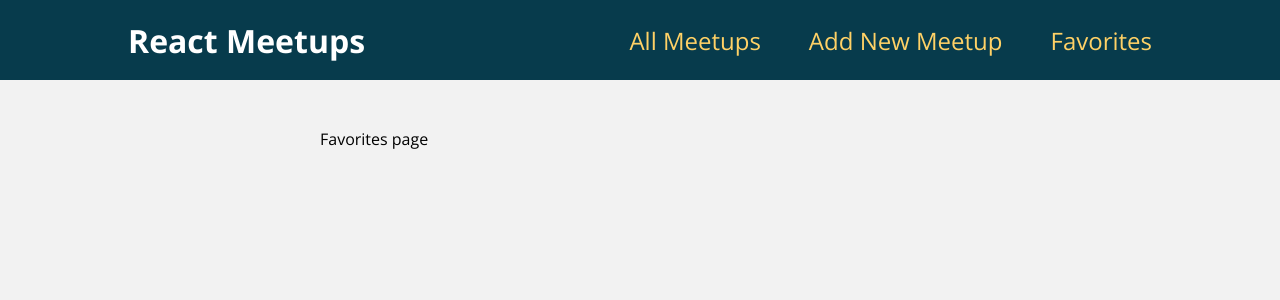
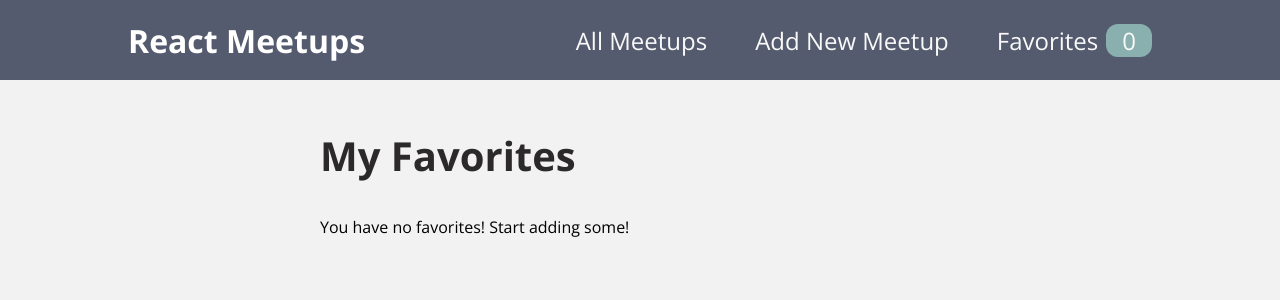
Before and after one commit to tiffanynk/meetup-demo, a React (Create React App) app: page /favorites in a window 1280 px wide. Shown: the top 300 px of the page. Built offline with nearby package versions, Linux system fonts and the light colour scheme.

Commit message:
adds Favorite badge and changes color palatte

```diff
--- a/src/components/layout/MainNavigation.js
+++ b/src/components/layout/MainNavigation.js
@@ -1,24 +1,30 @@
-import React from 'react';
-import { Link } from 'react-router-dom';
-import classes from './MainNavigation.module.css';
+import { useContext } from "react";
+import { Link } from "react-router-dom";
+import classes from "./MainNavigation.module.css";
+import FavoritesContext from "../../store/favorites-context";
 
 export default function MainNavigation() {
+  const favorites = useContext(FavoritesContext);
+
   return (
     <header className={classes.header}>
       <div className={classes.logo}>React Meetups</div>
       <nav>
         <ul>
           <li>
-                        <Link to='/'>All Meetups</Link>
+            <Link to="/">All Meetups</Link>
           </li>
           <li>
-                        <Link to='/new-meetup'>Add New Meetup</Link>
+            <Link to="/new-meetup">Add New Meetup</Link>
           </li>
           <li>
-                        <Link to='/favorites'>Favorites</Link>
+            <Link to="/favorites">
+              Favorites
+              <span className={classes.badge}>{favorites.totalFavorites}</span>
+            </Link>
           </li>
         </ul>
       </nav>
     </header>
-    )
+  );
 }
--- a/src/components/layout/MainNavigation.module.css
+++ b/src/components/layout/MainNavigation.module.css
@@ -4,7 +4,7 @@
   display: flex;
   align-items: center;
   justify-content: space-between;
-  background-color: #073b4c;
+  background-color: #555b6e;
   padding: 0 10%;
 }
 
@@ -29,18 +29,18 @@
 .header a {
   text-decoration: none;
   font-size: 1.5rem;
-  color: #ffd166;
+  color: #faf9f9;
 }
 
 .header a:hover,
 .header a:active,
 .header a.active {
-  color: white;
+  color: #bee3db;
 }
 
 .badge {
-  background-color: #073b4c;
-  color: white;
+  background-color: #89b0ae;
+  color: #faf9f9;
   border-radius: 12px;
   padding: 0 1rem;
   margin-left: 0.5rem;
--- a/src/components/meetups/MeetupForm.js
+++ b/src/components/meetups/MeetupForm.js
@@ -3,7 +3,6 @@ import Card from "../ui/Card";
 import classes from "./MeetupForm.module.css";
 
 export default function MeetupForm(props) {
-  //Can this be refactored with one useRef like
   const titleInputRef = useRef(null);
   const imageInputRef = useRef(null);
   const addressInputRef = useRef(null);
--- a/src/components/meetups/MeetupForm.module.css
+++ b/src/components/meetups/MeetupForm.module.css
@@ -30,16 +30,16 @@
 .actions button {
   font: inherit;
   cursor: pointer;
-  background-color: #073b4c;
+  background-color: #555b6e;
   color: white;
   padding: 0.5rem 1.5rem;
-  border: 1px solid #073b4c;
+  border: 1px solid #555b6e;
   border-radius: 4px;
   font-weight: bold;
 }
 
 .actions button:hover,
 .actions button:active {
-  background-color: #118ab2;
-  border-color: #118ab2;
+  background-color: #89b0ae;
+  border-color: #89b0ae;
 }
--- a/src/components/meetups/MeetupItem.module.css
+++ b/src/components/meetups/MeetupItem.module.css
@@ -34,13 +34,13 @@
   font: inherit;
   cursor: pointer;
   color: #073b4c;
-  border: 1px solid #073b4c;
-  background-color: #073b4c;
+  border: 1px solid #555b6e;
+  background-color: #555b6e;
   padding: 0.5rem 1.5rem;
   border-radius: 4px;
 }
 
 .actions button:hover,
 .actions button:active {
-  background-color: #118ab2;
+  background-color: #89b0ae;
 }
--- a/src/pages/Favorites.js
+++ b/src/pages/Favorites.js
@@ -1,9 +1,21 @@
-import React from 'react'
+import { useContext } from "react";
+import MeetupList from "../components/meetups/MeetupList";
+import FavoritesContext from "../store/favorites-context";
 
 export default function Favorites() {
-    return (
-        <div>
-            Favorites page
-        </div>
-    )
+  const favoriteMeetups = useContext(FavoritesContext);
+
+  let content;
+
+  if (favoriteMeetups.totalFavorites === 0) {
+    content = <p>You have no favorites! Start adding some!</p>;
+  } else {
+    content = <MeetupList meetups={favoriteMeetups.favorites} />;
+  }
+  return (
+    <section>
+      <h1>My Favorites</h1>
+      {content}
+    </section>
+  );
 }
```
Also changed, not shown: 1 other file (tests, documents, lock files or other folders). Lines whose indentation alone changed are shown as unchanged.
